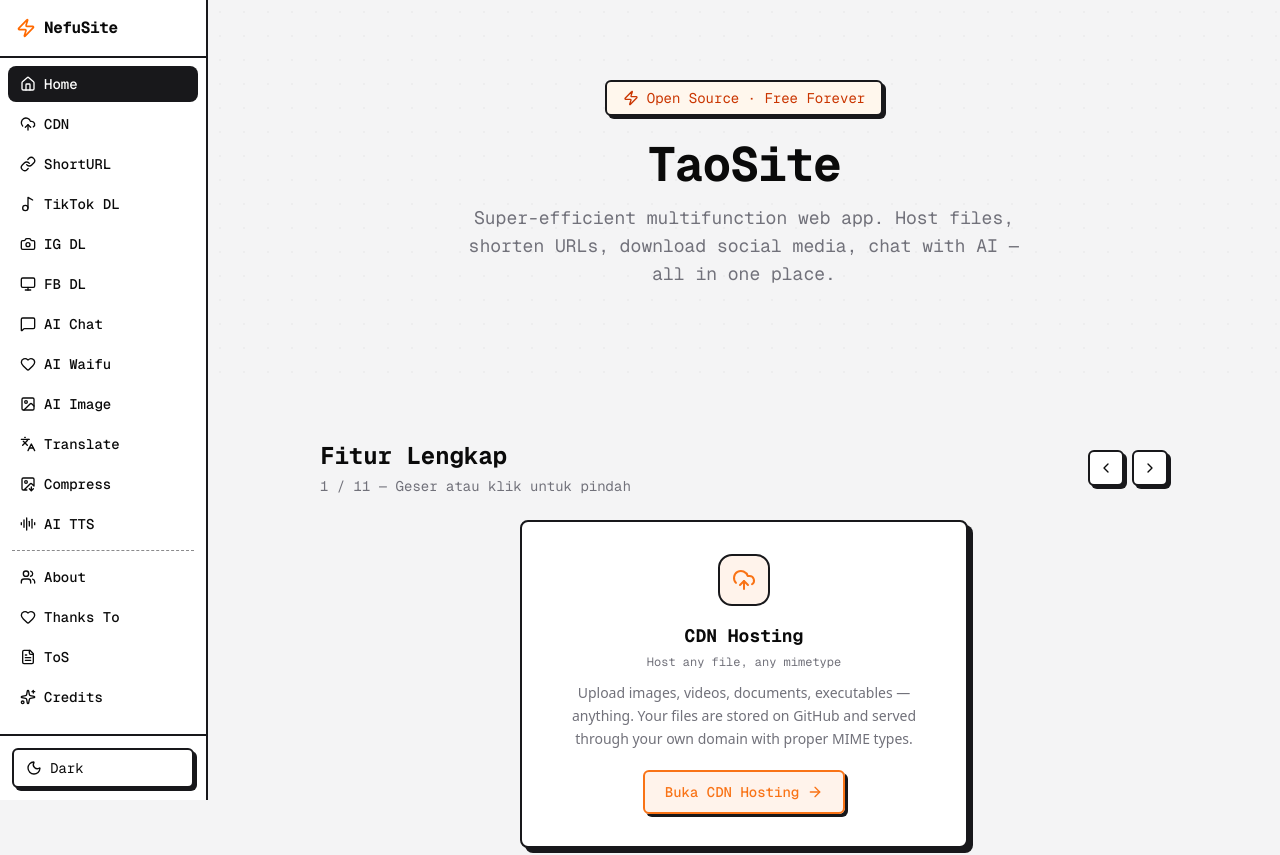
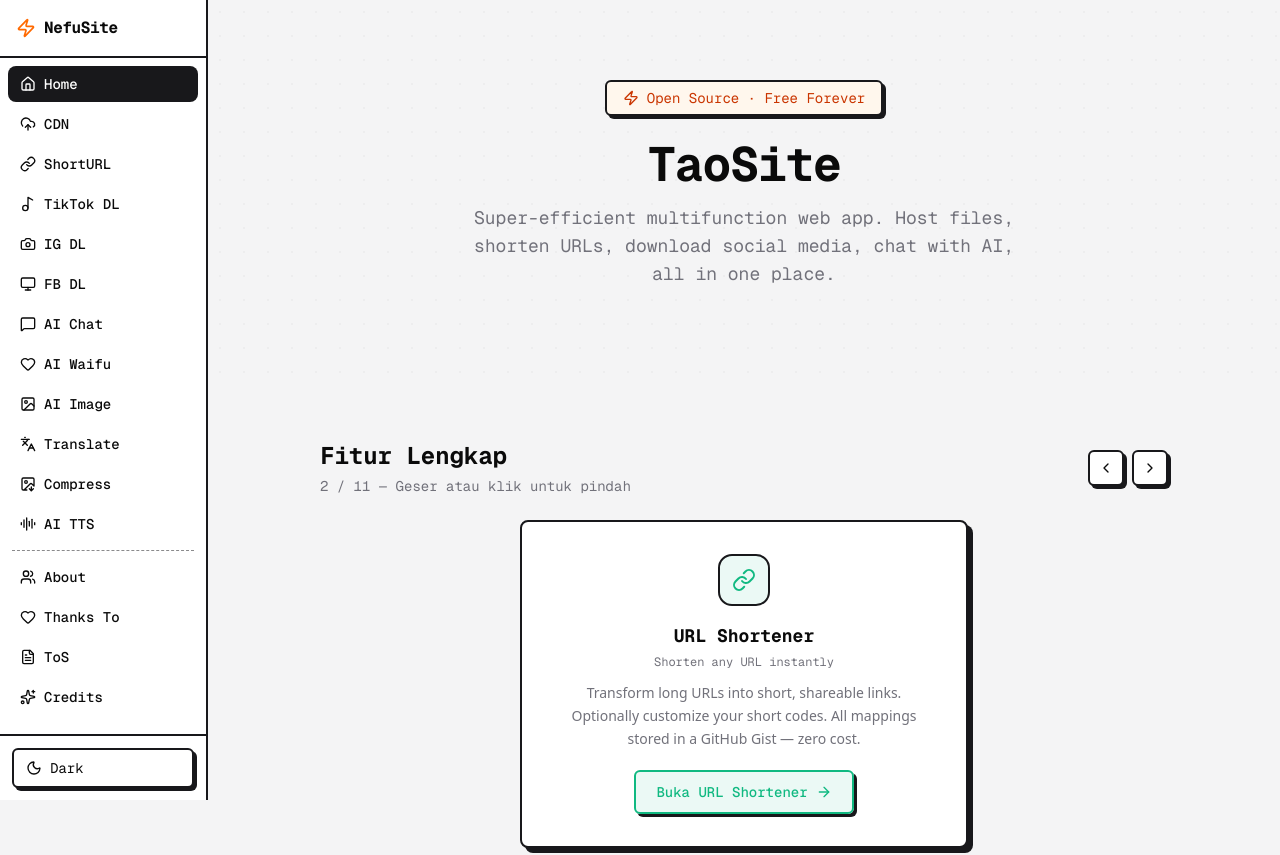
Before and after one commit to FaaOfc/opensorc, a Next.js app: page / in a window 1280 px wide. Shown: the top 855 px of the page. Built offline with nearby package versions, Linux system fonts and the light colour scheme.

Commit message:
Update auto-play interval and text descriptions

```diff
--- a/src/app/page.tsx
+++ b/src/app/page.tsx
@@ -1,4 +1,4 @@
-"use client";
+ "use client";
 
 import Link from "next/link";
 import { useState, useEffect, useCallback, useRef } from "react";
@@ -202,7 +202,7 @@ export default function HomePage() {
     }
     autoPlayRef.current = setInterval(() => {
       goNext();
-    }, 10000);
+    }, 3000);
     return () => {
       if (autoPlayRef.current) clearInterval(autoPlayRef.current);
     };
@@ -255,7 +255,7 @@ export default function HomePage() {
               {siteConfig.siteName}
             </h1>
             <p className="text-base sm:text-lg font-mono max-w-xl mx-auto mb-6" style={{ color: "var(--neo-muted-text)" }}>
-              {siteConfig.tagline}. Host files, shorten URLs, download social media, chat with AI — all in one place.
+              {siteConfig.tagline}. Host files, shorten URLs, download social media, chat with AI,  all in one place.
             </p>
           </div>
         </div>
@@ -385,7 +385,7 @@ export default function HomePage() {
           <div className="grid sm:grid-cols-3 gap-4">
             {[
               { step: "01", title: "Upload / Input", desc: "Drag file untuk CDN, masukkan URL, atau chat dengan AI", icon: <MousePointerClick className="size-6" /> },
-              { step: "02", title: "Proses Otomatis", desc: "File ke GitHub, URL ke Gist, media diproses, AI merespons", icon: <Server className="size-6" /> },
+              { step: "02", title: "Proses Otomatis", desc: "File ke hosting, URL ke Json Database, media diproses, AI merespons", icon: <Server className="size-6" /> },
               { step: "03", title: "Hasil Instan!", desc: "Dapatkan URL, download media, atau baca respons AI", icon: <Globe className="size-6" /> },
             ].map((item) => (
               <div key={item.step} className="neo-card p-5 sm:p-6 text-center">
```
